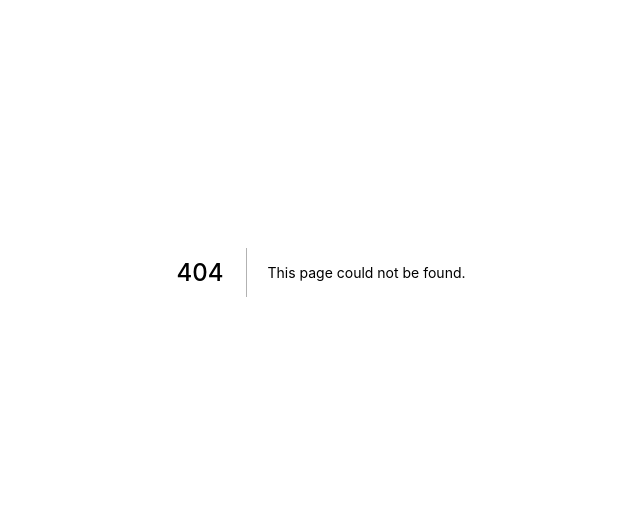
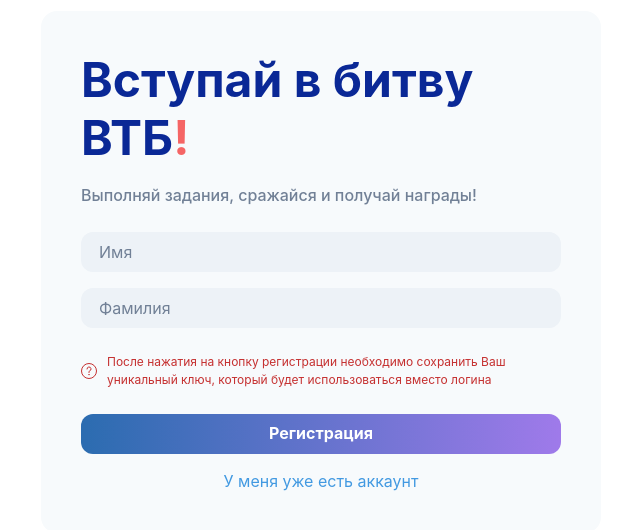
Before and after one commit to XXXDENDACION/vtb-frontend, a Next.js app: page /register in a window 1280 px wide. Before the commit this address had no page. Shown: the part 128-658 px from the top of the page, without its empty margins (319-959 px from the left). Built offline with nearby package versions, Linux system fonts and the light colour scheme.

Commit message:
добавил станицу входа и регистрации

```diff
--- a/next.config.js
+++ b/next.config.js
@@ -2,6 +2,16 @@
 const nextConfig = {
   reactStrictMode: true,
   swcMinify: true,
+
+  async redirects() {
+    return [
+      {
+        source: '/',
+        destination: '/login',
+        permanent: true,
+      },
+    ];
+  },
 }
 
 module.exports = nextConfig
--- a/package.json
+++ b/package.json
@@ -9,7 +9,9 @@
     "lint": "next lint"
   },
   "dependencies": {
+    "@chakra-ui/icons": "^2.0.11",
     "@chakra-ui/react": "^2.3.5",
+    "@chakra-ui/theme": "^2.1.13",
     "@emotion/react": "^11.10.4",
     "@emotion/styled": "^11.10.4",
     "axios": "^1.1.2",
--- a/pages/_app.js
+++ b/pages/_app.js
@@ -1,7 +1,15 @@
-import '../styles/globals.css'
+import { ChakraProvider } from "@chakra-ui/react";
+import { RecoilRoot } from "recoil";
+import "../styles/globals.css";
 
 function MyApp({ Component, pageProps }) {
-  return <Component {...pageProps} />
+  return (
+    <ChakraProvider>
+      <RecoilRoot>
+        <Component {...pageProps} />
+      </RecoilRoot>
+    </ChakraProvider>
+  );
 }
 
-export default MyApp
+export default MyApp;
--- /dev/null
+++ b/pages/register/index.js
@@ -0,0 +1,149 @@
+import {
+  FormControl,
+  FormErrorMessage,
+  Flex,
+  Text,
+  Input,
+  Button,
+  Link,
+} from "@chakra-ui/react";
+
+import "@chakra-ui/react";
+
+import { QuestionOutlineIcon } from "@chakra-ui/icons";
+import React, { useState } from "react";
+
+const RegisterPage = () => {
+  const [firstNameInput, setFirstNameInput] = useState("");
+  const [secondNameInput, setSecondNameInput] = useState("");
+
+  return (
+    <Flex alignItems="center" justifyContent="center" height="100vh">
+      <Flex
+        bgColor="#F7FAFC"
+        padding="40px"
+        borderRadius="16px"
+        width="560px"
+        flexDirection="column"
+      >
+        <Flex flexDirection="column">
+          <Text
+            color="#0A2896"
+            fontSize="48px"
+            lineHeight="120%"
+            fontWeight="700"
+            margin="0"
+          >
+            Вступай в битву
+          </Text>
+
+          <Flex>
+            <Text
+              color="#0A2896"
+              fontSize="48px"
+              lineHeight="120%"
+              fontWeight="700"
+              margin="0"
+            >
+              ВТБ
+            </Text>
+            <Text
+              color="#F56565"
+              fontSize="48px"
+              lineHeight="120%"
+              fontWeight="700"
+              margin="0"
+            >
+              !
+            </Text>
+          </Flex>
+        </Flex>
+
+        <Text
+          color="#718096"
+          fontWeight="500"
+          fontSize="16px"
+          lineHeight="150%"
+          m="16px 0 25px 0"
+        >
+          Выполняй задания, сражайся и получай награды!
+        </Text>
+        <Flex flexDirection="column">
+          <FormControl>
+            <Input
+              value={firstNameInput}
+              onChange={(e) => setFirstNameInput(e.target.value)}
+              placeholder="Имя"
+              type="text"
+              border="none"
+              padding="18px"
+              borderRadius="12px"
+              bgColor="#EDF2F7"
+              width="480px"
+              color="#718096"
+              fontSize="16px"
+              lineHeight="150%"
+            />
+            {firstNameInput === "" ? (
+              <FormErrorMessage>Введите имя</FormErrorMessage>
+            ) : null}
+          </FormControl>
+          <FormControl>
+            <Input
+              value={secondNameInput}
+              onChange={(e) => setSecondNameInput(e.target.value)}
+              placeholder="Фамилия"
+              type="text"
+              border="none"
+              padding="18px"
+              borderRadius="12px"
+              bgColor="#EDF2F7"
+              width="480px"
+              mt="16px"
+              color="#718096"
+              fontSize="16px"
+              lineHeight="150%"
+            />
+            {secondNameInput === "" ? (
+              <FormErrorMessage>Введите фамилию</FormErrorMessage>
+            ) : null}
+          </FormControl>
+        </Flex>
+
+        <Flex alignItems="center">
+          <QuestionOutlineIcon color="#C53030" mr="10px" />
+          <Text m="25px 0" color="#C53030" fontSize="12px" lineHeight="150%">
+            После нажатия на кнопку регистрации необходимо сохранить Ваш
+            уникальный ключ, который будет использоваться вместо логина
+          </Text>
+        </Flex>
+
+        <Button
+          border="none"
+          cursor="pointer"
+          bgGradient="linear(to-r, blue.600, purple.400 )"
+          padding="18px"
+          borderRadius="12px"
+          color="#FFF"
+          fontSize="16px"
+          fontWeight="700"
+          lineHeight="130%"
+          _hover="none"
+          type="submit"
+        >
+          Регистрация
+        </Button>
+
+        <Link href="/login">
+          <Flex width="100%" justifyContent="center">
+            <Text color="#4299E1" mt="15px">
+              У меня уже есть аккаунт
+            </Text>
+          </Flex>
+        </Link>
+      </Flex>
+    </Flex>
+  );
+};
+
+export default RegisterPage;
```
Also changed, not shown: pages/index.js (deleted, +0 -69 lines), pages/login/index.js (added, +97 -0 lines), 1 other file (tests, documents, lock files or other folders).
